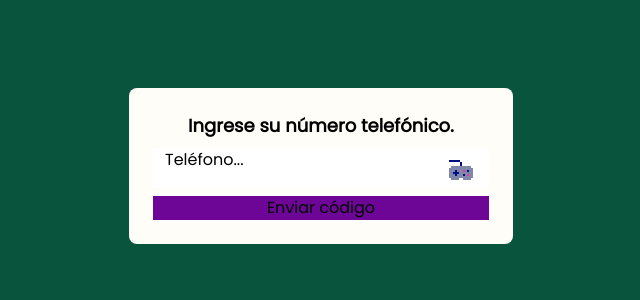
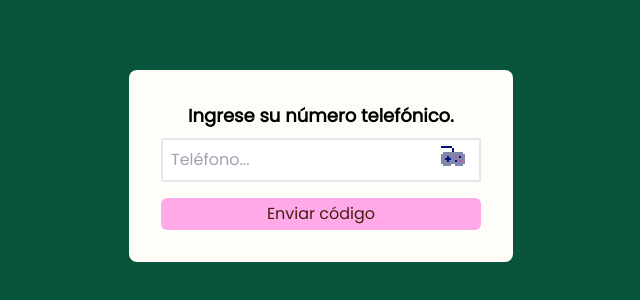
Before and after one commit to LinkTo-ThePast/psyvg-dev, a Next.js app: page /registerPractice in a window 1280 px wide. Shown: the part 234-534 px from the top of the page, without its empty margins (319-959 px from the left). Built offline with nearby package versions, Linux system fonts and the light colour scheme.

Commit message:
adding register page

```diff
--- a/app/(learningCurve)/registerPractice/page.tsx
+++ b/app/(learningCurve)/registerPractice/page.tsx
@@ -1,6 +1,38 @@
+"use client";
+
 import Image from "next/image";
+import { useState } from "react";
 
 const RegisterPractice = () => {
+  // use state for track values
+  const [phone, setPhone] = useState("");
+  const [isValid, setIsValid] = useState(false);
+
+  // check that user can only submit numbers
+  const isNumber = (userInput: string) => {
+    for (let i = 0; i < userInput.length; i++) {
+      if (userInput.charCodeAt(i) < 48 || userInput.charCodeAt(i) > 57) {
+        return false;
+      }
+    }
+    return true;
+  };
+
+  // handle on change
+  const handleInputChange = (event: React.ChangeEvent<HTMLInputElement>) => {
+    const value = event.target.value;
+    if (isNumber(value) && value.length <= 10) {
+      setPhone(value);
+    }
+  };
+
+  // handle submit
+  const handleSubmit = (event: React.ChangeEvent<HTMLInputElement>) => {
+    if (phone.length > 0 && phone.length <= 10) {
+      setIsValid(true);
+    }
+  };
+
   return (
     <div
       id="register-container"
@@ -8,27 +40,39 @@ const RegisterPractice = () => {
     >
       <section
         id="card-register-form"
-        className="w-full max-w-sm bg-primary_white rounded-lg p-6"
+        className="w-full max-w-sm bg-primary_white rounded-lg md:p-8"
       >
-        <h3 className="font-bold text-lg text-center mb-2">
+        <h3 className="font-bold text-lg text-center mb-2 ">
           Ingrese su número telefónico.
         </h3>
-        <form>
+        <form onSubmit={handleSubmit}>
           <div className="relative">
-            <input id="phone" className="w-full p-2 peer" />
-            <label htmlFor="phone" className="absolute left-3 ">
-              Teléfono...
-            </label>
+            <input
+              id="phone"
+              onChange={handleInputChange}
+              value={phone}
+              type="text"
+              className="w-full p-2 border-2"
+              placeholder="Teléfono..."
+            />
             <Image
               src={"/assets/icons/mobile.png"}
               width={32}
               height={32}
               alt="Ícono en pixel art."
-              className="absolute right-3 top-2"
+              className="absolute right-3 top-1"
             />
-            <button className="w-full bg-primary_violet mt-2">
+            <button
+              type="submit"
+              className="w-full rounded-md p-1 bg-primary_pink mt-4 hover:bg-pink-500 text-secondary_violet"
+            >
               Enviar código
             </button>
+            {isValid && (
+              <span className="font-bold text-primary_green text-sm">
+                ¡Su número telefónico {phone} es correcto!
+              </span>
+            )}
           </div>
         </form>
       </section>
```
